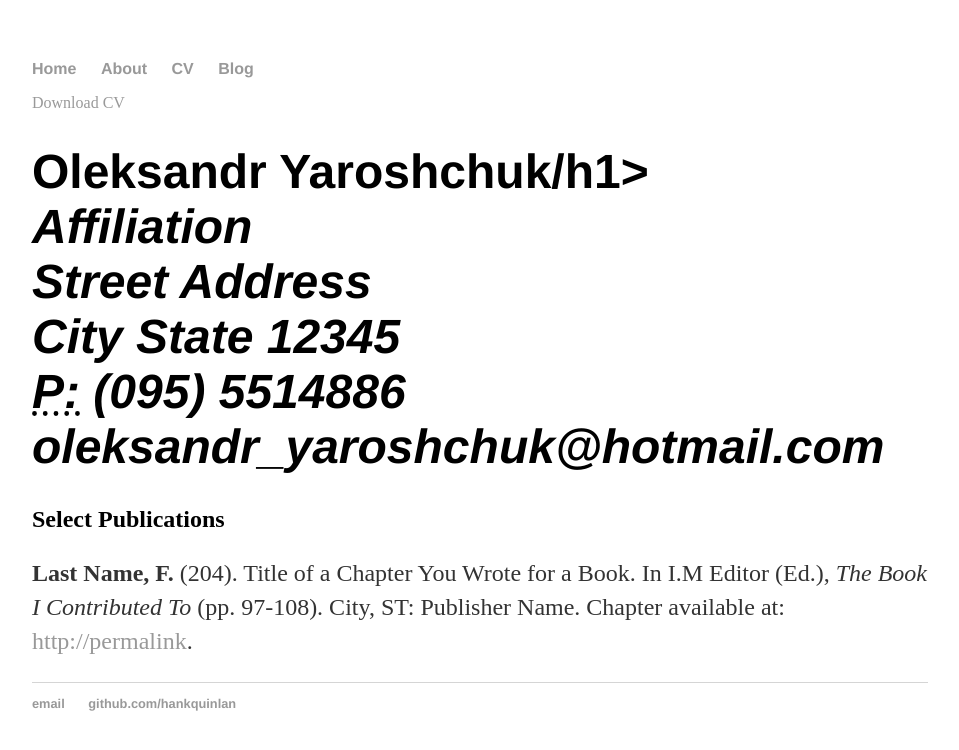
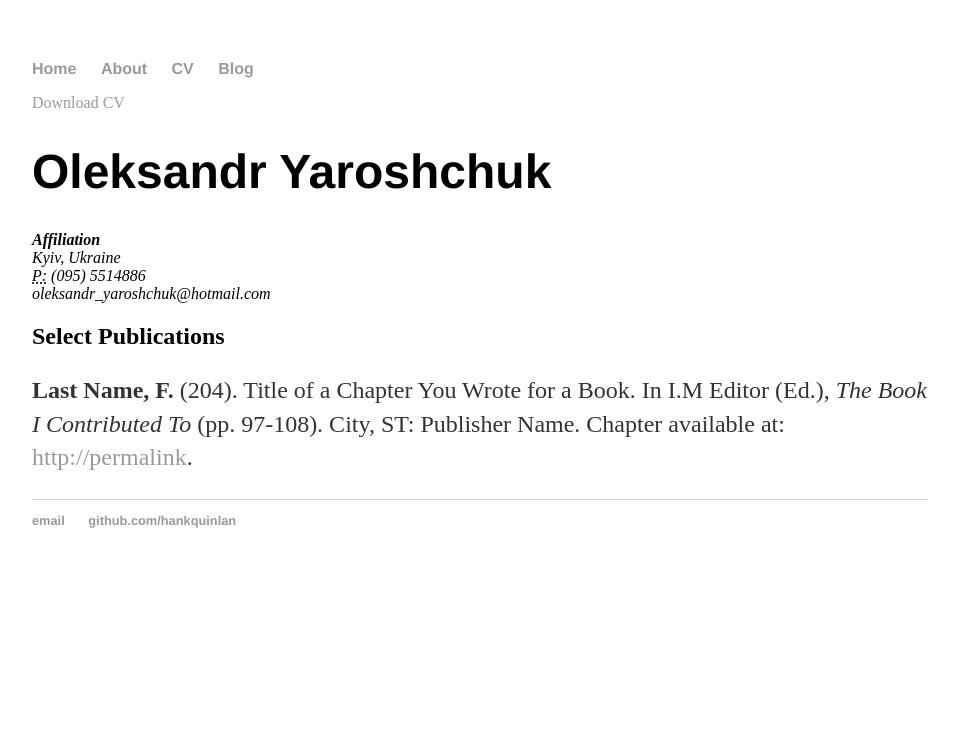
Before and after one commit to oleksandryaroshchuk/oleksandryaroshchuk.github.io, a Jekyll site: the page cv/index.html, which Jekyll copies as it is, in a window 1280 px wide. Shown: the top 750 px of the page, without its empty margins (160-1119 px from the left). Built offline with Jekyll 4.4.1, drawn with Linux system fonts in a browser that asks for light colours.

Commit message:
Update index.html

```diff
--- a/cv/index.html
+++ b/cv/index.html
@@ -22,11 +22,10 @@
 
   	<div class="cv">
 		<a href="#" class="download" title="Download CV as PDF">Download CV</a>
-					<h1>Oleksandr Yaroshchuk/h1>
+					<h1>Oleksandr Yaroshchuk</h1>
 					<address>
 					<strong>Affiliation</strong><br>
-					Street Address<br>
-					City State 12345<br>
+					Kyiv, Ukraine<br>
 					<abbr title="phone">P:</abbr> (095) 5514886<br>
 					<span class="obfuscate">oleksandr_yaroshchuk@hotmail.com</span>
 					</address>
```
